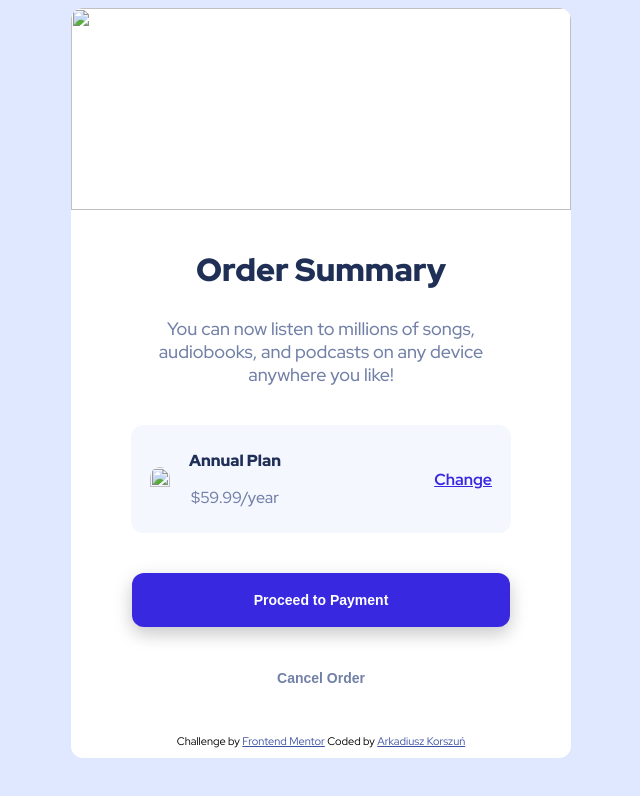
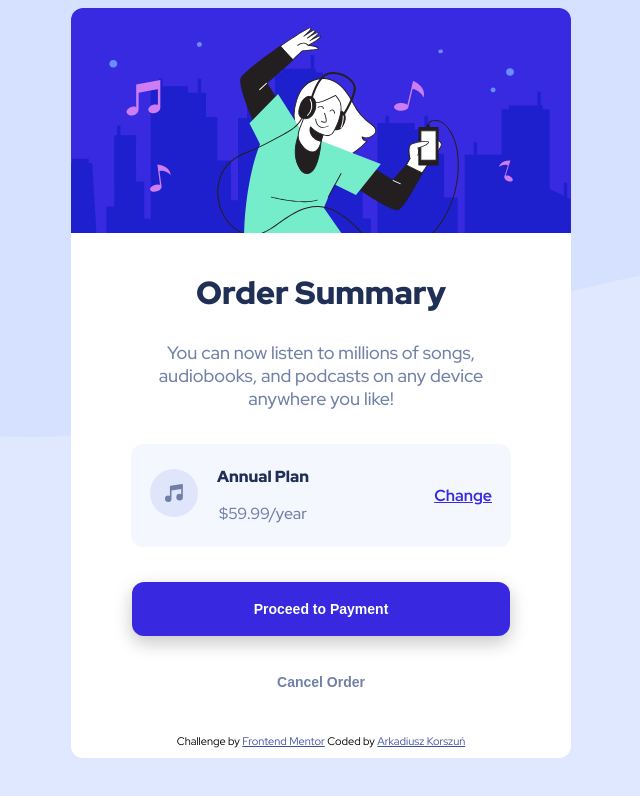
Before and after one commit to arKorszun/FrontendMentor1, a plain HTML site: page index.html in a window 1280 px wide. Shown: the whole page, without its empty margins (319-959 px from the left). Drawn offline with Linux system fonts and the light colour scheme.

Commit message:
Update index.html

```diff
--- a/index.html
+++ b/index.html
@@ -6,7 +6,7 @@
   <meta name="viewport" content="width=device-width, initial-scale=1.0">
   <!-- displays site properly based on user's device -->
 
-  <link rel="icon" type="image/png" sizes="32x32" href="./images/favicon-32x32.png">
+  <link rel="icon" type="image/png" sizes="32x32" href="./favicon-32x32.png">
 
   <title>Frontend Mentor | Order summary card</title>
 
@@ -28,7 +28,7 @@
       align-self: center;
       align-items: center;
       font-family: "Red Hat Display", sans-serif;
-      background-image: url(./images/pattern-background-desktop.svg);
+      background-image: url(./pattern-background-desktop.svg);
       background-repeat: repeat-x;
       background-color: hsl(225, 100%, 94%);
     }
@@ -174,7 +174,7 @@
       align-self: center;
       align-items: center;
       font-family: "Red Hat Display", sans-serif;
-      background-image: url(./images/pattern-background-mobile.svg);
+      background-image: url(./pattern-background-mobile.svg);
       background-repeat: no-repeat;
       background-color: hsl(225, 100%, 94%);
     }
@@ -307,7 +307,7 @@
 
 <body>
   <div class="container">
-    <div class="image"><img src="./images/illustration-hero.svg" /></div>
+    <div class="image"><img src="./illustration-hero.svg" /></div>
     <div class="text-container">
 
       <div class="order-summary">
@@ -322,7 +322,7 @@
 
 
       <div class="plan">
-        <div class="tune-icon"> <img src="./images/icon-music.svg" /></div>
+        <div class="tune-icon"> <img src="./icon-music.svg" /></div>
         <div class="plan-spec">
           <p class="plan-name">Annual Plan</p>
           <p class="plan-price">$59.99/year</p>
```
